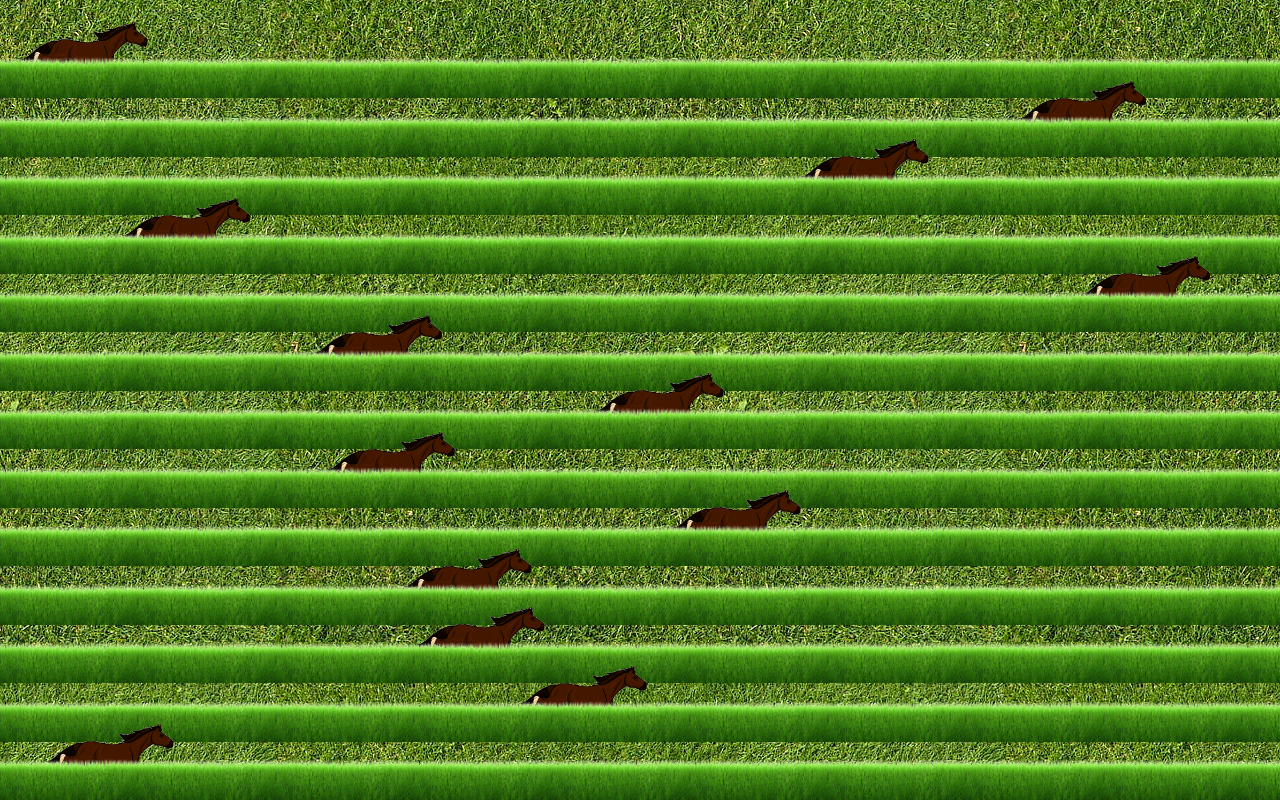
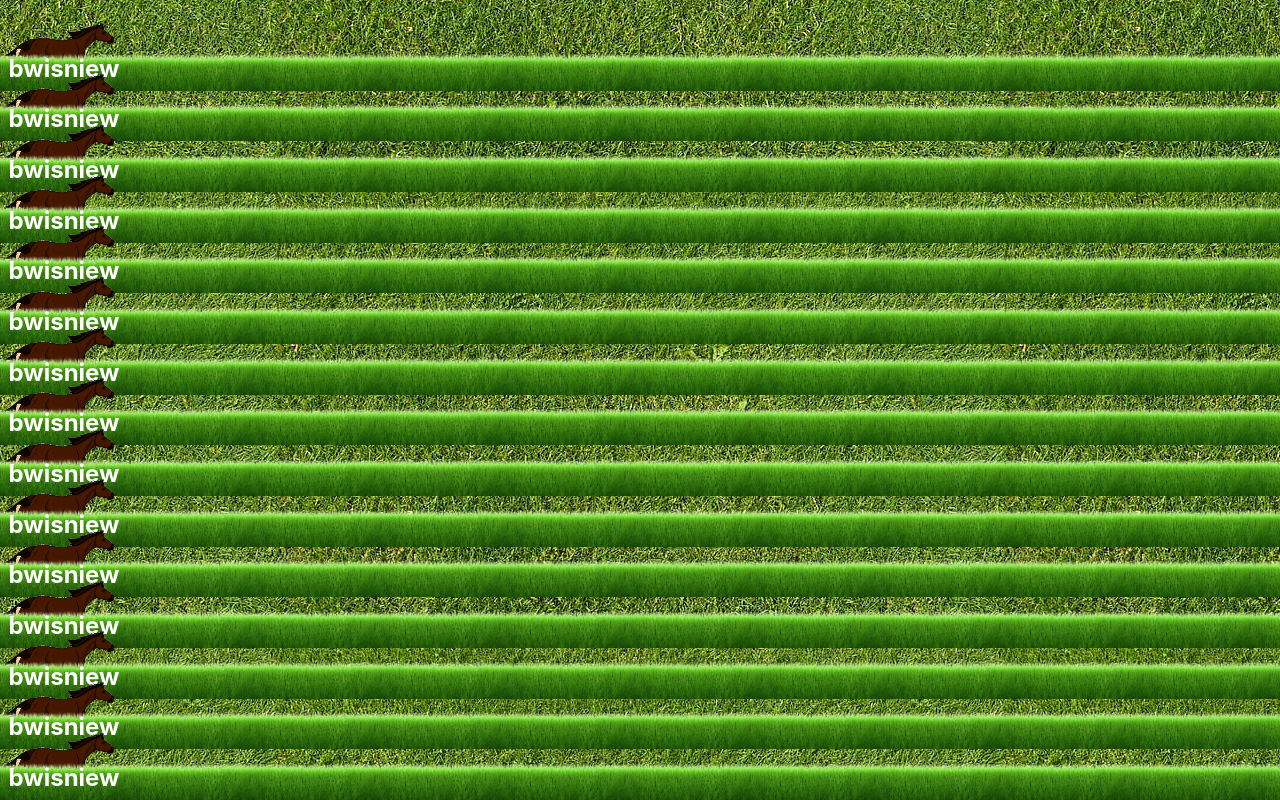
Before and after one commit to UnRenardQuiDab/examStalker, a React (Create React App) app: page / in a window 1280 px wide. Built offline with nearby package versions, Linux system fonts and the light colour scheme.

Commit message:
Rework the struct

```diff
--- a/src/App.js
+++ b/src/App.js
@@ -1,5 +1,5 @@
 import './App.css';
-import Horse from './components/Horse';
+import Line from './components/Line';
 import useExam from './hooks/useExam';
 
 function App() {
@@ -8,16 +8,21 @@ function App() {
 
   return (
     <div className="App">
-      <Horse />
-      <Horse />
-      <Horse />
-      <Horse /> <Horse />
-      <Horse />
-      <Horse /><Horse />
-      <Horse />
-      <Horse /><Horse />
-      <Horse />
-      <Horse />
+      <Line />
+      <Line />
+      <Line />
+      <Line />
+      <Line />
+      <Line />
+      <Line />
+      <Line />
+      <Line />
+      <Line />
+      <Line />
+      <Line />
+      <Line />
+      <Line />
+      <Line />
 
     </div>
   );
--- a/src/components/Horse.css
+++ b/src/components/Horse.css
@@ -1,47 +1,15 @@
 .Horse {
-	width: 100%;
-	height: 15vh;
-	position: relative;
-	overflow: hidden;
-	margin-top: -2%;
-}
-
-.Horse::after{
-	content: '';
-	left: 0;
-	position: absolute;
-	background-image: url('/public/grass.png');
-	background-repeat: repeat-x;
-	background-size: contain;
-	width: 100%;
-	height: 100%;
-}
-
-.Horse div {
-	position: absolute;
 	height: 100%;
 	display: flex;
 	justify-content: center;
 	align-items: center;
 	width: 10vw;
-	transform: translate(0);
-	transition: 0.4s;
-}
-
-.Horse h1 {
-	font-size: 2em;
-	color: white;
-	text-shadow: 2px 2px 2px black;
-	position: absolute;
-	bottom: 0;
-	z-index: 10;
-	margin: 0;
-	text-align: center;
+	transition: 2s;
+	position: relative;
 }
 
 .Horse img {
-	top: 0;
 	position: absolute;
 	transform: scaleX(-1);
-	height: 100%;
+	height: 95%;
 }
--- a/src/components/Horse.js
+++ b/src/components/Horse.js
@@ -1,25 +1,16 @@
-import { useEffect, useState } from 'react';
 import './Horse.css';
 
-function Horse() {
-
-  const getRandomPosition = () => {
-    return Math.floor(Math.random() * 90);
-  }
-  const [position, setPosition] = useState(getRandomPosition());
-
+function Horse({ position }) {
 
 
   return (
-    <div className="Horse">
     <div
+      className="Horse"
       style={{
         transform: `translateX(${position}vw)`,
       }}
     >
       <img src='horse.gif' alt='horse' />
-        <h1>bwisniew</h1>
-      </div>
     </div>
   );
 }
--- /dev/null
+++ b/src/components/Line.css
@@ -0,0 +1,17 @@
+.Line {
+	display: flex;
+	width: 100%;
+	height: 15vh;
+	overflow: hidden;
+	margin-top: -2%;
+	position: relative;
+}
+
+.Lane {
+	position: absolute;
+	width: 100%;
+	height: 100%;
+	background-repeat: repeat-x;
+	background-image: url('/public/grass.png');
+	background-size: contain;
+}
--- /dev/null
+++ b/src/components/Line.js
@@ -0,0 +1,24 @@
+import { useState } from 'react';
+import './Line.css';
+import Horse from './Horse';
+import Player from './Player';
+
+function Line() {
+
+  const getRandomPosition = () => {
+    return Math.floor(Math.random() * 90);
+  }
+  const [position, setPosition] = useState(0);
+
+
+
+  return (
+    <div className="Line">
+      <Horse position={position} />
+	  <div className='Lane'></div>
+	  <Player position={position} />
+    </div>
+  );
+}
+
+export default Line;
--- /dev/null
+++ b/src/components/Player.css
@@ -0,0 +1,15 @@
+.Player {
+	position: absolute;
+	display: flex;
+	align-items: flex-end;
+	height: 100%;
+	width: 10vw;
+	transition: 2s;
+	justify-content: center;
+}
+
+.Player h1 {
+	color: white;
+	margin: 1vh 0;
+	font-size: 3vh;
+}
--- /dev/null
+++ b/src/components/Player.js
@@ -0,0 +1,15 @@
+import './Player.css';
+
+function Player({ position }) {
+  return (
+    <div className="Player"
+	  style={{
+		transform: `translateX(${position}vw)`,
+	  }}
+	>
+      <h1>bwisniew</h1>
+    </div>
+  );
+}
+
+export default Player;
```
Lines whose indentation alone changed are shown as unchanged.
